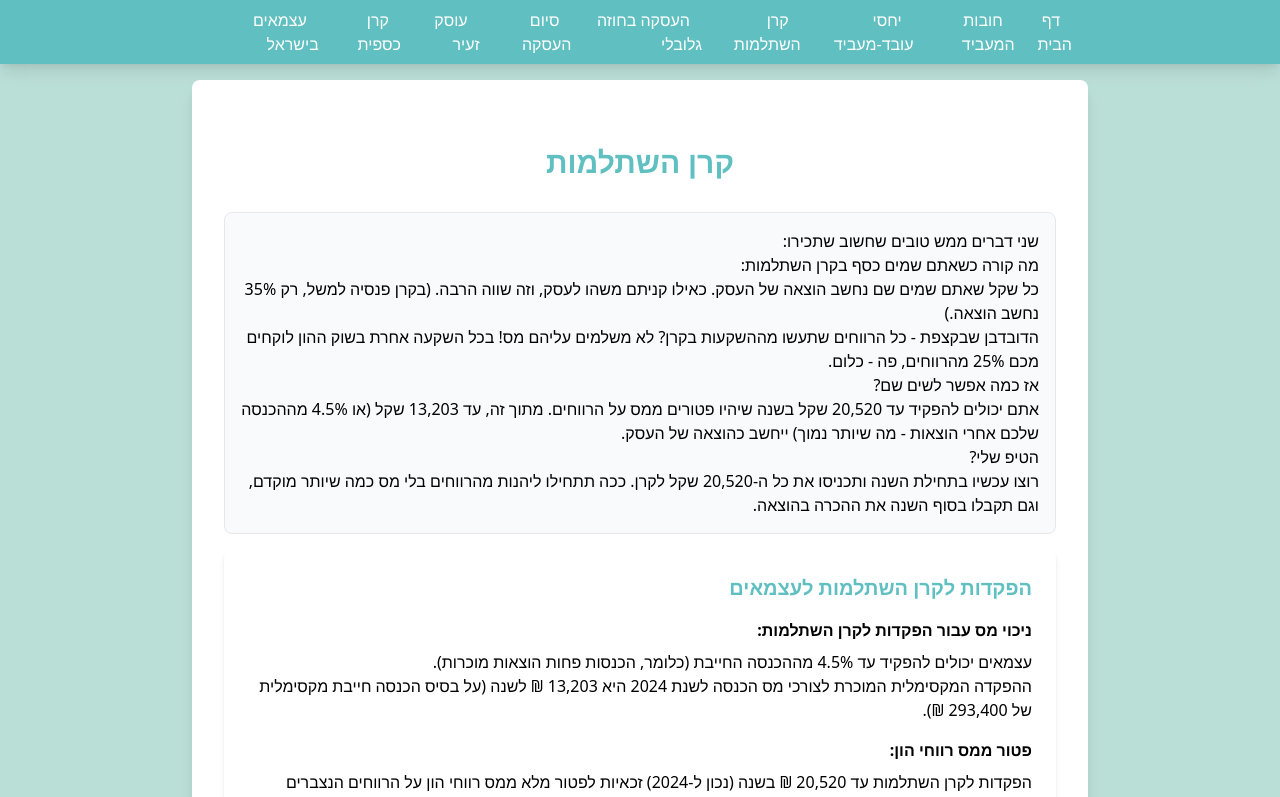
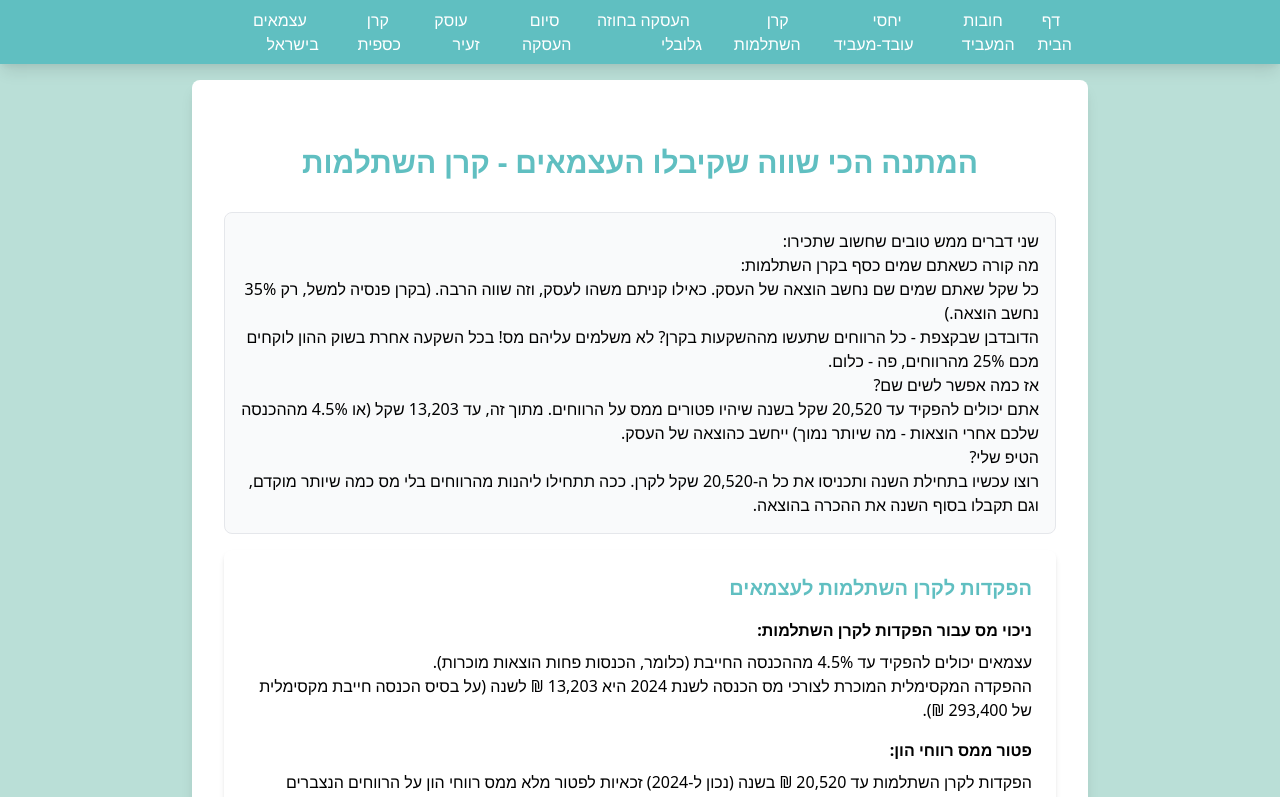
Before and after one commit to Zevik/Atsmai, a Next.js app: page /deposit-fund-for-freelancers in a window 1280 px wide. Shown: the top 797 px of the page. Built offline with nearby package versions, Linux system fonts and the light colour scheme.

Commit message:
Change URL of 'עצמאים בישראל' page to English and update navigation link

```diff
--- a/components/Navigation.js
+++ b/components/Navigation.js
@@ -15,7 +15,7 @@ export default function Navigation() {
     { href: '/end-employment', text: 'סיום העסקה' }, // Added new menu item
     { href: '/small-business', text: 'עוסק זעיר' }, // Added new menu item
     { href: '/cash-fund', text: 'קרן כספית' }, // Added new menu item
-    { href: '/עצמאים-בישראל', text: 'עצמאים בישראל' }, // Added new menu item
+    { href: '/self-employed-in-israel', text: 'עצמאים בישראל' }, // Updated URL
   ];
 
   const isActive = (path) => router.pathname === path;
--- a/pages/deposit-fund-for-freelancers.js
+++ b/pages/deposit-fund-for-freelancers.js
@@ -5,7 +5,7 @@ const DepositFundForFreelancers = () => {
     <div className="min-h-screen bg-secondary/20 overflow-x-hidden p-4">
       <div className="w-full max-w-4xl mx-auto bg-white p-4 md:p-8 rounded-lg shadow-lg overflow-hidden">
         {/* Move the title to the top */}
-        <h1 className="text-3xl font-bold mb-8 text-primary text-center mt-8">קרן השתלמות</h1>
+        <h1 className="text-3xl font-bold mb-8 text-primary text-center mt-8">המתנה הכי שווה שקיבלו העצמאים - קרן השתלמות</h1>
 
         {/* Combined boxed content */}
         <div className="border p-4 mb-4 rounded-lg bg-gray-50">
```
